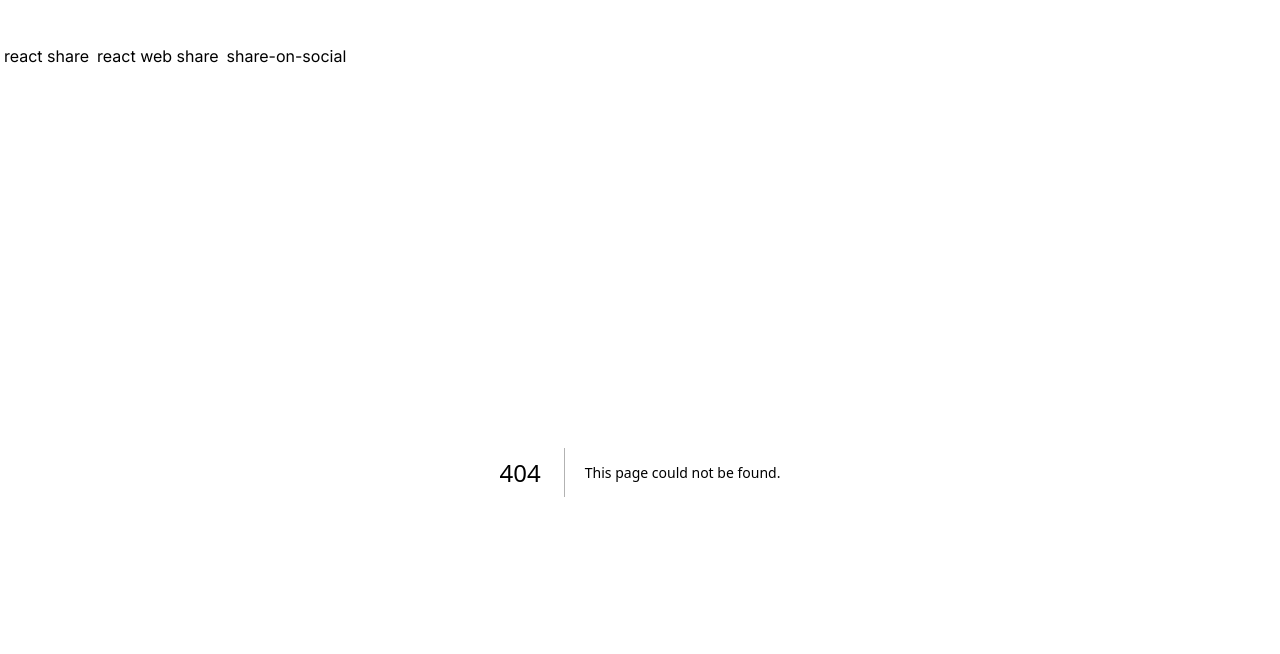
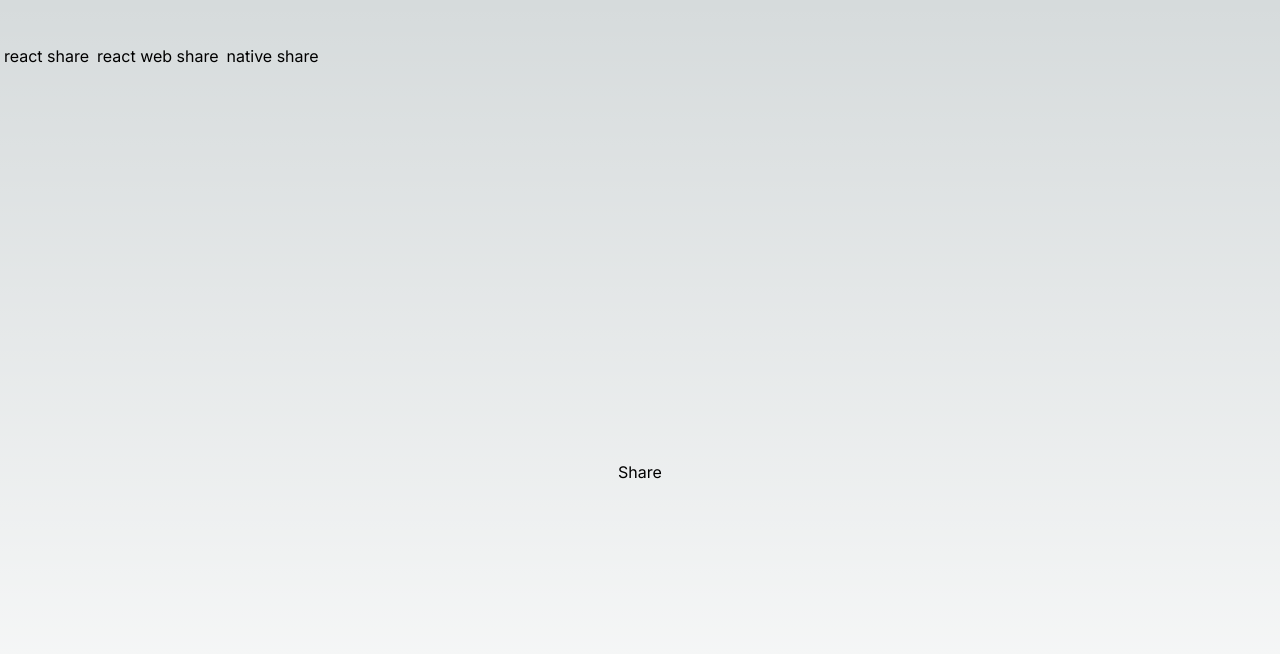
Before and after one commit to minthukhant08/webview-share-test, a Next.js app: page /native-share in a window 1280 px wide. Before the commit this address had no page. Shown: the top 654 px of the page. Built offline with nearby package versions, Linux system fonts and the light colour scheme.

Commit message:
native share added

```diff
--- a/src/app/layout.tsx
+++ b/src/app/layout.tsx
@@ -26,7 +26,7 @@ export default function RootLayout({
           <Link href={'/react-web-share'}>react web share</Link>
           </div>
           <div className='p-1'>
-          <Link href={'/share-on-social'}>share-on-social</Link>
+          <Link href={'/native-share'}>native share</Link>
           </div>
         </div>
         <div className='flex w-full justify-center items-center h-screen' >{children}</div>
--- /dev/null
+++ b/src/app/native-share/page.tsx
@@ -0,0 +1,26 @@
+'use client'
+import React from 'react';
+
+
+const Page = () => {
+    const handleShare = () => {
+        if(navigator.share){
+            navigator.share({
+                url: 'https://frontend.partner.member.dev.d3lab.co',
+                title: 'native share',
+                text: 'descripton here..........'
+            })
+        }else{
+            //copy to clipboard
+            navigator.clipboard.writeText('Copied text')
+            alert('copied')
+        }
+    }
+    return (
+      <div onClick={handleShare}>
+        Share
+      </div>
+    );
+  };
+
+  export default Page
```
